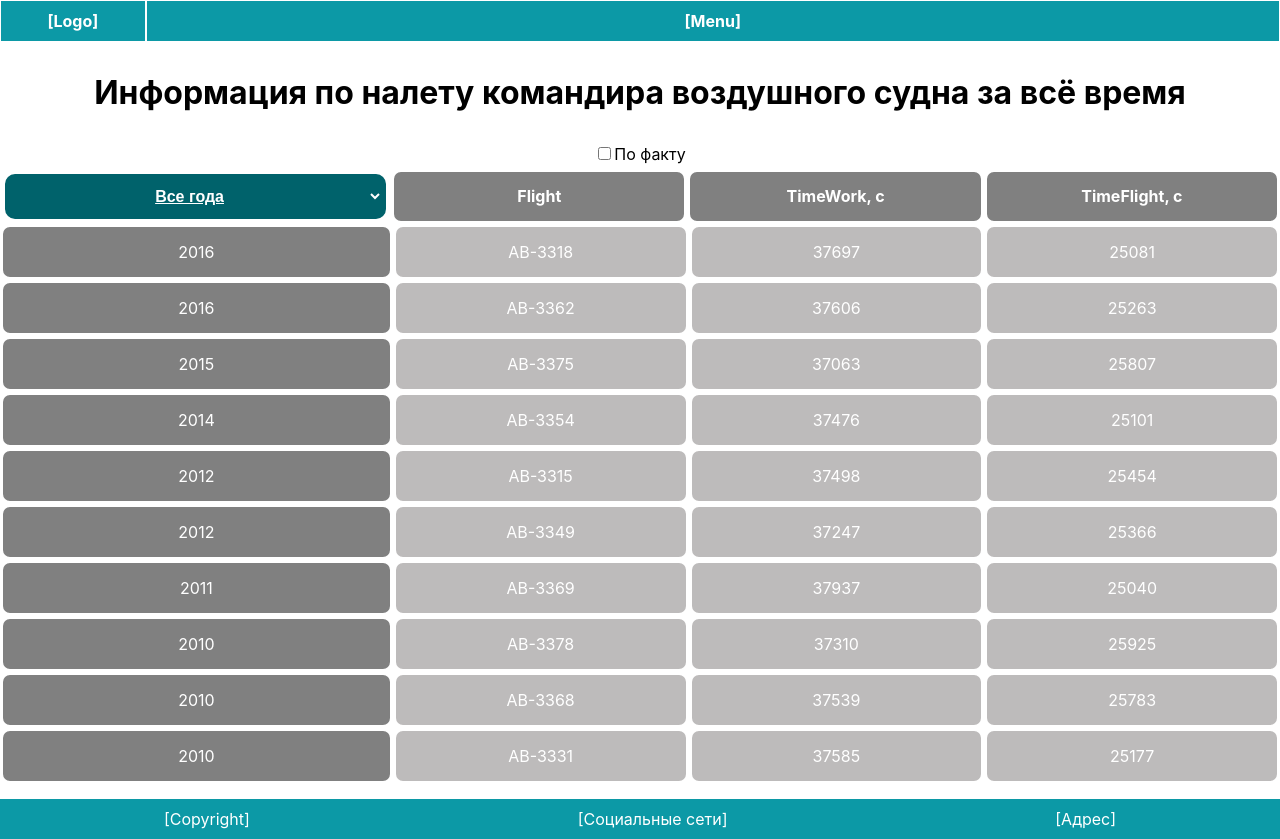
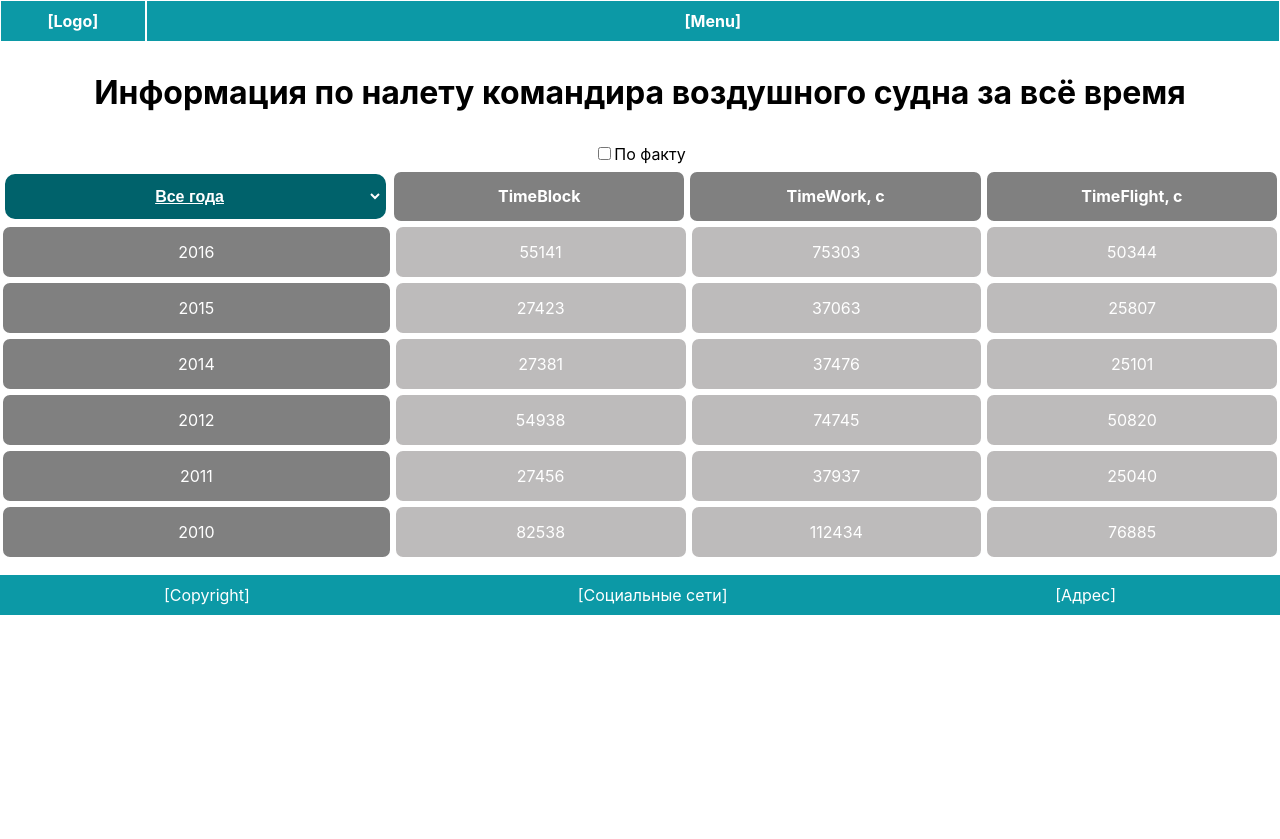
Before and after one commit to cartario/TestTask-Aviabit, a React (Create React App) app: page / in a window 1280 px wide. After the commit the page ends 800 px from the top, so only its background shows below. Built offline with nearby package versions, Linux system fonts and the light colour scheme.

Commit message:
реализовал сумму по годам

```diff
--- a/src/components/card.jsx
+++ b/src/components/card.jsx
@@ -4,7 +4,8 @@ import {getMonthName} from '../utils';
 
 const Card = (props) =>{
   const {data, activeYear} = props;
-  const {dateFlight, flight, timeWork, timeFlight} = data;
+
+  const {dateFlight, timeWork, timeFlight, timeBlock} = data;
 
   return (
     <ul className="main__card card">
@@ -12,7 +13,7 @@ const Card = (props) =>{
         {activeYear === defaultName ? dateFlight.getFullYear() : getMonthName(dateFlight.getMonth())}
       </li>
       <li className="card__item">
-        {flight}
+        {timeBlock}
       </li>
       <li className="card__item">
         {timeWork}
--- a/src/components/main.jsx
+++ b/src/components/main.jsx
@@ -36,7 +36,7 @@ class Main extends React.Component {
           <ul className="main__list">
 
             <li className="main__item">
-              Flight
+              TimeBlock
             </li>
             <li className="main__item">
               TimeWork, с
--- a/src/utils.js
+++ b/src/utils.js
@@ -1,11 +1,4 @@
 import {defaultName} from './const';
-
-export const getFlightsByActive = (arr, state) => {
-  if(state === defaultName){
-    return arr;
-  }
-  return arr.filter((flight)=> flight.dateFlight.getFullYear() === Number(state));
-};
 
 export const getUniqYears = (flights) => {
   const yearsList = flights
@@ -13,4 +6,38 @@ export const getUniqYears = (flights) => {
   return [...new Set(yearsList)];
 };
 
+export const getFlightsByActive = (arr, state) => {
+  const arrCopy = arr.slice();
+
+  const getSum = (value, type) => {
+    const sum = arrCopy
+    .filter((flight)=> {
+      return flight.dateFlight.getFullYear() === value;
+    })
+    .map((it)=> it[type])
+    .reduce((a, b)=>{
+      return a + b;
+    });
+
+    return sum;
+  };
+
+  const sumFilteredFlights = Array.from(getUniqYears(arrCopy)).map((year) => {
+    return {
+      dateFlight: arrCopy.find((it)=> it.dateFlight.getFullYear()===year).dateFlight,
+      timeWork: getSum(year, `timeWork`),
+      timeFlight: getSum(year, `timeFlight`),
+      timeBlock: getSum(year, `timeBlock`),
+    };
+  });
+
+  console.log(sumFilteredFlights);
+
+
+  if(state === defaultName){
+    return sumFilteredFlights;
+  }
+  return arrCopy.filter((flight)=> flight.dateFlight.getFullYear() === Number(state));
+};
+
 export const getMonthName = (value) => [`ЯНВ`,`ФЕВ`,`МАР`,`АПР`,`МАЙ`,`ИЮН`,`ИЮЛ`,`АВГ`,`СЕН`,`ОКТ`,`НОЯ`,`ДЕК`][value];
```
